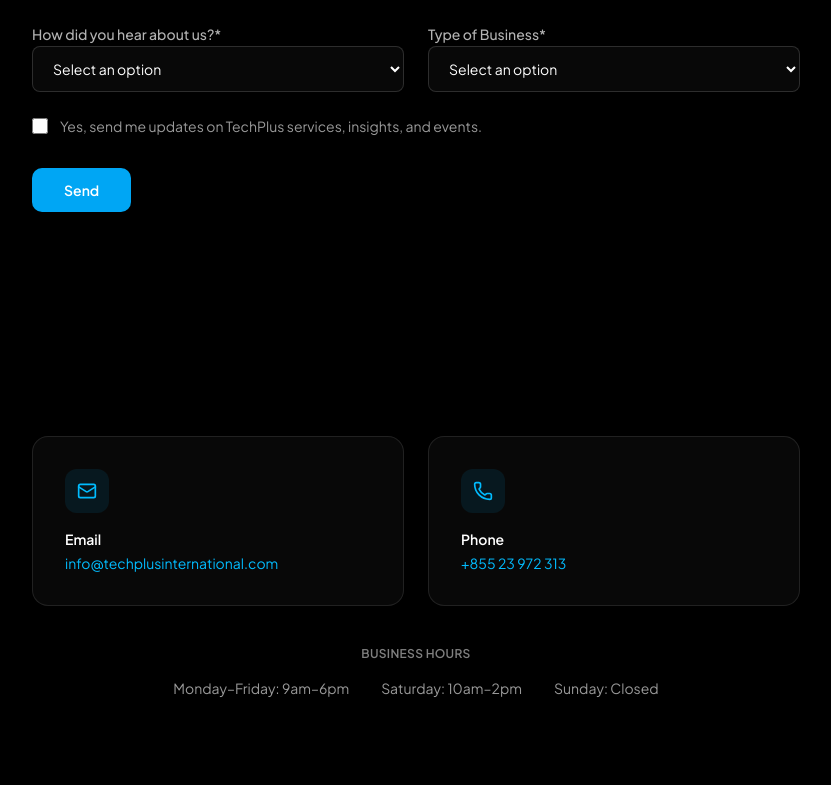
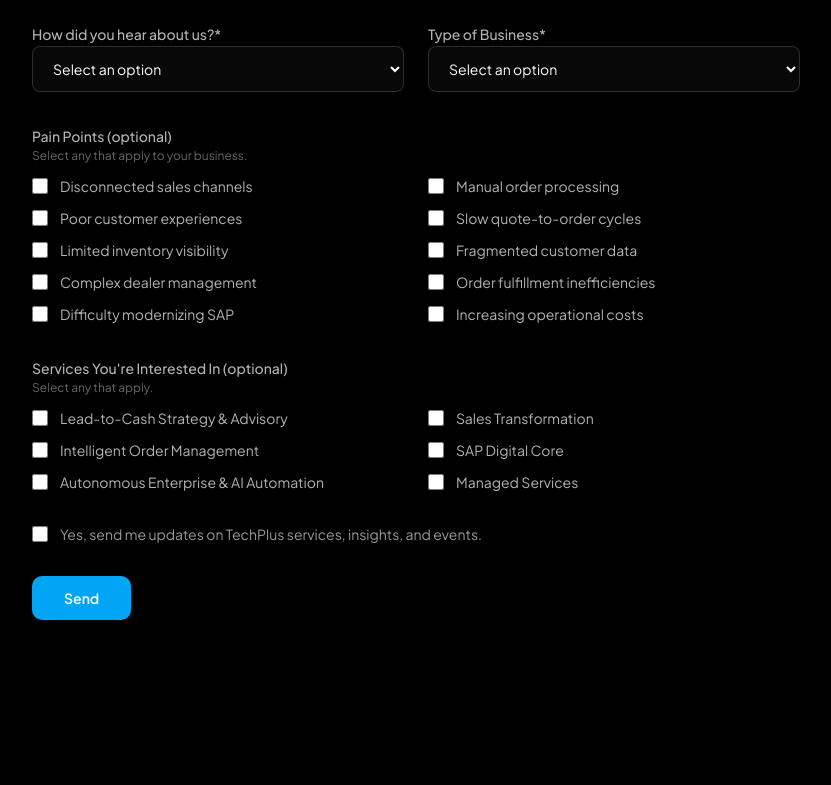
Before and after one commit to janejane-23/Techplus-WS, a Next.js app: page /contact in a window 1280 px wide. Shown: the part 915-1700 px from the top of the page, without its empty margins (224-1055 px from the left). Built offline with nearby package versions, Linux system fonts and the light colour scheme.

Commit message:
Add optional pain points and services checkboxes to contact form
Sourced from the site's existing executive-challenges and consulting
services content so the options stay in sync with the rest of the site.

```diff
--- a/src/components/sections/ContactForm.tsx
+++ b/src/components/sections/ContactForm.tsx
@@ -3,8 +3,13 @@
 import { useState, type FormEvent } from "react";
 import { Loader2, CheckCircle2, AlertCircle } from "lucide-react";
 import { SectionWrapper } from "@/components/ui/SectionWrapper";
+import { homepageContent } from "@/content/homepage";
+import { services } from "@/content/services";
 
 const WEBHOOK_URL = "https://sapcxapac.app.n8n.cloud/webhook/893de0d2-3e79-4832-8abe-300e7273c382";
+
+const PAIN_POINTS = homepageContent.executiveChallenges.items.map((item) => item.painPoint);
+const SERVICE_OPTIONS = services.map((service) => service.name);
 
 const COUNTRIES = [
   "Singapore",
@@ -46,8 +51,12 @@ export function ContactForm() {
     setStatus("submitting");
 
     const formData = new FormData(e.currentTarget);
-    const payload: Record<string, FormDataEntryValue | boolean> = Object.fromEntries(formData.entries());
+    const payload: Record<string, FormDataEntryValue | boolean | string[]> = Object.fromEntries(
+      Array.from(formData.entries()).filter(([key]) => key !== "painPoints" && key !== "servicesInterested")
+    );
     payload.marketingConsent = formData.get("marketingConsent") === "on";
+    payload.painPoints = formData.getAll("painPoints") as string[];
+    payload.servicesInterested = formData.getAll("servicesInterested") as string[];
 
     try {
       const res = await fetch(WEBHOOK_URL, {
@@ -157,7 +166,43 @@ export function ContactForm() {
           </div>
         </div>
 
-        <label className="mt-6 flex items-start gap-3 text-sm text-white/60">
+        <div className="mt-8 space-y-2">
+          <span className={labelClass}>Pain Points (optional)</span>
+          <p className="text-xs text-white/40">Select any that apply to your business.</p>
+          <div className="mt-3 grid gap-x-6 gap-y-3 sm:grid-cols-2">
+            {PAIN_POINTS.map((point) => (
+              <label key={point} className="flex items-start gap-3 text-sm text-white/70">
+                <input
+                  type="checkbox"
+                  name="painPoints"
+                  value={point}
+                  className="mt-0.5 h-4 w-4 shrink-0 rounded border-white/20 bg-white/[0.03] accent-sky-500"
+                />
+                {point}
+              </label>
+            ))}
+          </div>
+        </div>
+
+        <div className="mt-8 space-y-2">
+          <span className={labelClass}>Services You&apos;re Interested In (optional)</span>
+          <p className="text-xs text-white/40">Select any that apply.</p>
+          <div className="mt-3 grid gap-x-6 gap-y-3 sm:grid-cols-2">
+            {SERVICE_OPTIONS.map((service) => (
+              <label key={service} className="flex items-start gap-3 text-sm text-white/70">
+                <input
+                  type="checkbox"
+                  name="servicesInterested"
+                  value={service}
+                  className="mt-0.5 h-4 w-4 shrink-0 rounded border-white/20 bg-white/[0.03] accent-sky-500"
+                />
+                {service}
+              </label>
+            ))}
+          </div>
+        </div>
+
+        <label className="mt-8 flex items-start gap-3 text-sm text-white/60">
           <input
             type="checkbox"
             name="marketingConsent"
```
